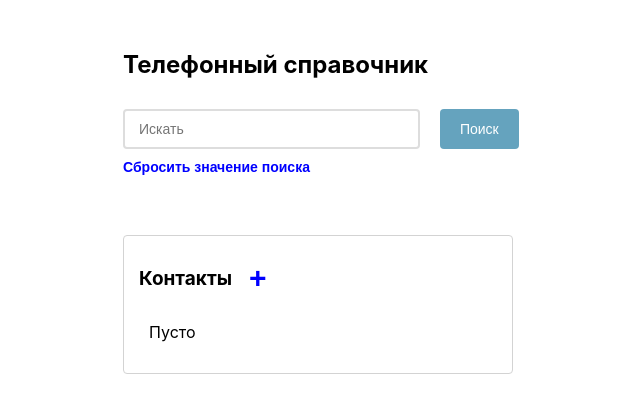
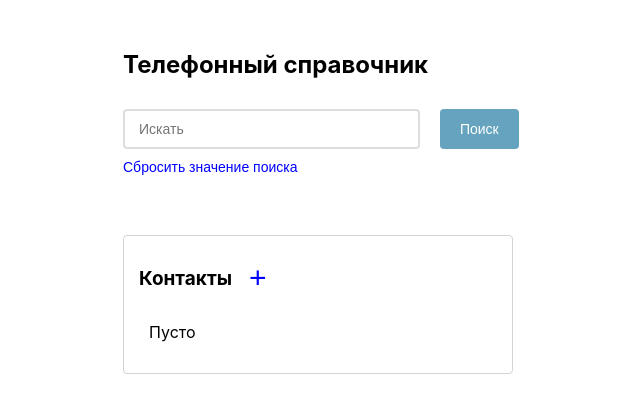
Before and after one commit to MariaChumerina/Phonebook, a React (Create React App) app: page / in a window 1280 px wide. Shown: the top 412 px of the page, without its empty margins (5-645 px from the left). Built offline with nearby package versions, Linux system fonts and the light colour scheme.

Commit message:
small edits

```diff
--- a/src/App.css
+++ b/src/App.css
@@ -31,7 +31,6 @@ button:hover {
     border: none;
     background: none;
     color: #0000FF;
-    font-weight: bold;
 }
 .btn-link:hover {
     cursor: pointer;
--- a/src/components/Forms/FormAddContact.jsx
+++ b/src/components/Forms/FormAddContact.jsx
@@ -21,7 +21,7 @@ class FormAddContact extends React.Component {
     this.setState({ number: value });
   }
 
-  validateContact = (field, value) => {
+  validateField = (field, value) => {
     const { contacts } = this.props.contacts;
     const filteredContacts = contacts.filter((contact) => contact[field] === value);
     if (filteredContacts.length) {
@@ -34,8 +34,8 @@ class FormAddContact extends React.Component {
     const { name, number } = this.state;
     const { addContact, closeModal } = this.props;
     try {
-      this.validateContact('name', name);
-      this.validateContact('number', number);
+      this.validateField('name', name);
+      this.validateField('number', number);
     } catch (error) {
       this.setState({ error: error.message });
       return;
--- a/src/components/Main/Main.jsx
+++ b/src/components/Main/Main.jsx
@@ -24,7 +24,7 @@ const Main = ({ modalIsOpen, openModal }) => {
             Контакты
           </h2>
           <button type="button" className="btn-link btn-link-position" onClick={handleClick}>
-            &#43;
+            +
           </button>
         </div>
         <List />
```
